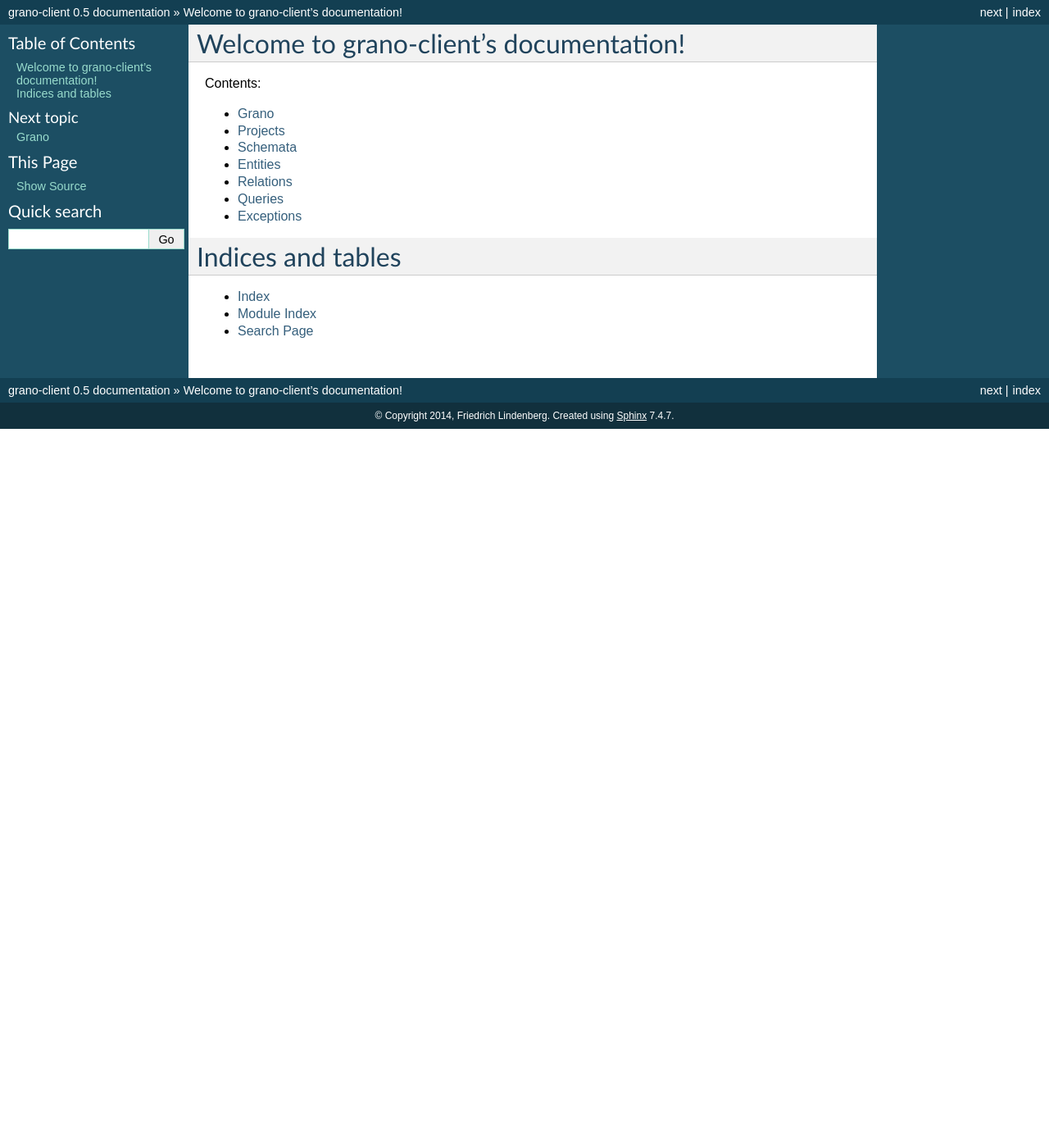
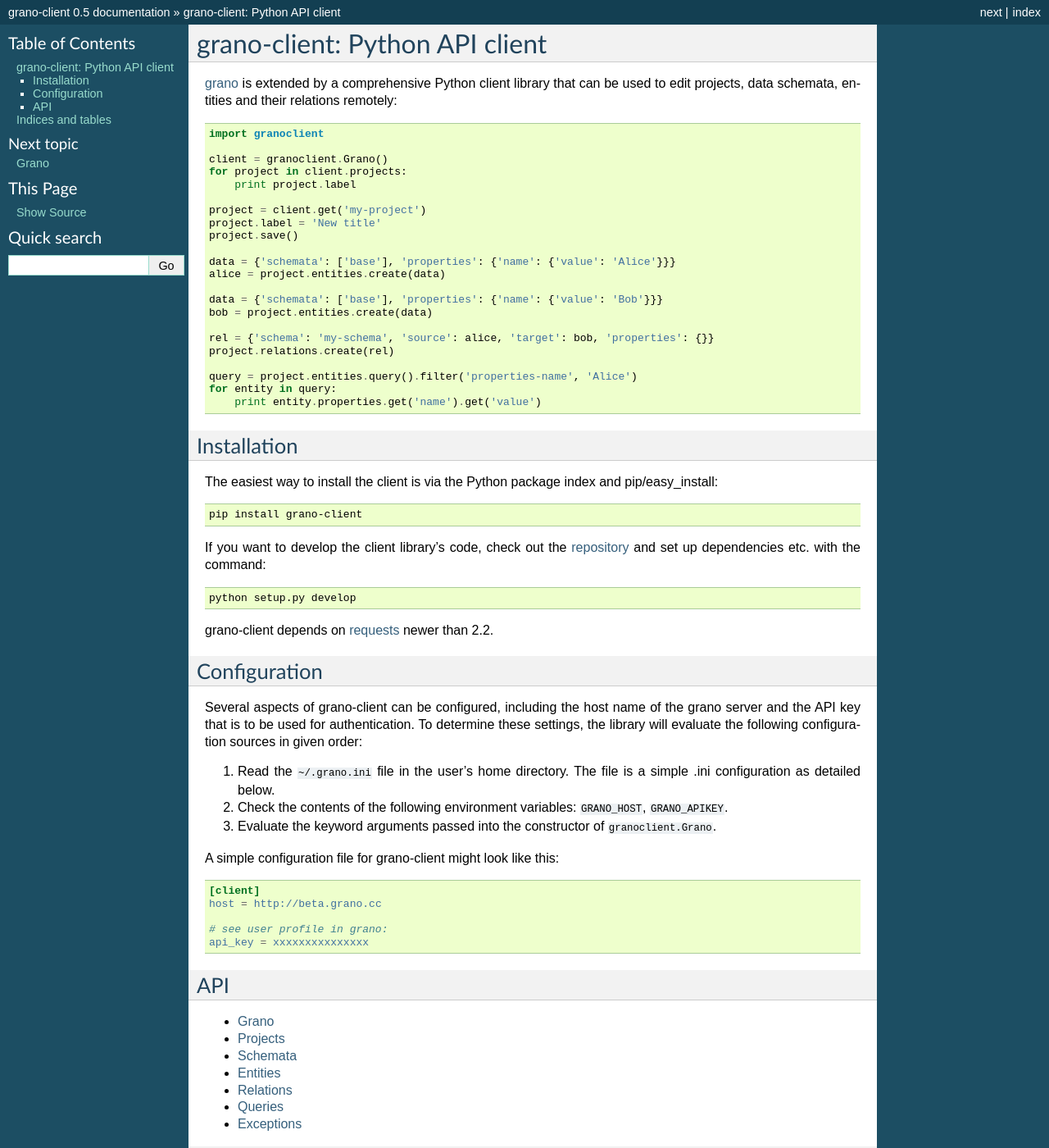
Before and after one commit to ANCIR/grano-client, a Sphinx documentation site: the page built from docs/index.rst, in a window 1280 px wide and 1400 px high. Shown: the whole window at 82% size. Built offline with Sphinx 7.4.7, drawn with Linux system fonts in a browser that asks for light colours; some of the changed text lies outside the part shown.

Commit message:
Port over basic intro docs.

```diff
--- a/docs/index.rst
+++ b/docs/index.rst
@@ -3,10 +3,77 @@
    You can adapt this file completely to your liking, but it should at least
    contain the root `toctree` directive.
 
-Welcome to grano-client's documentation!
-========================================
+grano-client: Python API client
+===============================
 
-Contents:
+`grano <http://granoproject.org>`_ is extended by a comprehensive Python client library that can be used to edit projects, data schemata, entities and their relations remotely:
+
+.. code-block:: python
+
+    import granoclient
+
+    client = granoclient.Grano()
+    for project in client.projects:
+        print project.label
+
+    project = client.get('my-project')
+    project.label = 'New title'
+    project.save()
+
+    data = {'schemata': ['base'], 'properties': {'name': {'value': 'Alice'}}}
+    alice = project.entities.create(data)
+
+    data = {'schemata': ['base'], 'properties': {'name': {'value': 'Bob'}}}
+    bob = project.entities.create(data)
+
+    rel = {'schema': 'my-schema', 'source': alice, 'target': bob, 'properties': {}}
+    project.relations.create(rel)
+
+    query = project.entities.query().filter('properties-name', 'Alice')
+    for entity in query:
+        print entity.properties.get('name').get('value')
+
+
+Installation
+++++++++++++
+
+The easiest way to install the client is via the Python package index and pip/easy_install:
+
+.. code-block:: bash
+
+    pip install grano-client
+
+If you want to develop the client library's code, check out the `repository <http://github.com/granoproject/grano-client>`_ and set up dependencies etc. with the command:
+
+.. code-block:: bash
+
+    python setup.py develop
+
+grano-client depends on `requests <http://requests.readthedocs.org/en/latest/>`_ newer than 2.2.
+
+
+Configuration
++++++++++++++
+
+Several aspects of grano-client can be configured, including the host name of the grano server and the API key that is to be used for authentication. To determine these settings, the library will evaluate the following configuration sources in given order:
+
+1. Read the ``~/.grano.ini`` file in the user's home directory. The file is a simple .ini configuration as detailed below.
+2. Check the contents of the following environment variables: ``GRANO_HOST``, ``GRANO_APIKEY``.
+3. Evaluate the keyword arguments passed into the constructor of ``granoclient.Grano``.
+
+A simple configuration file for grano-client might look like this:
+
+.. code-block:: ini
+
+    [client]
+    host = http://beta.grano.cc
+
+    # see user profile in grano:
+    api_key = xxxxxxxxxxxxxxx
+
+
+API
++++
 
 .. toctree::
    :maxdepth: 2
```
Also changed, not shown: 1 other file.
